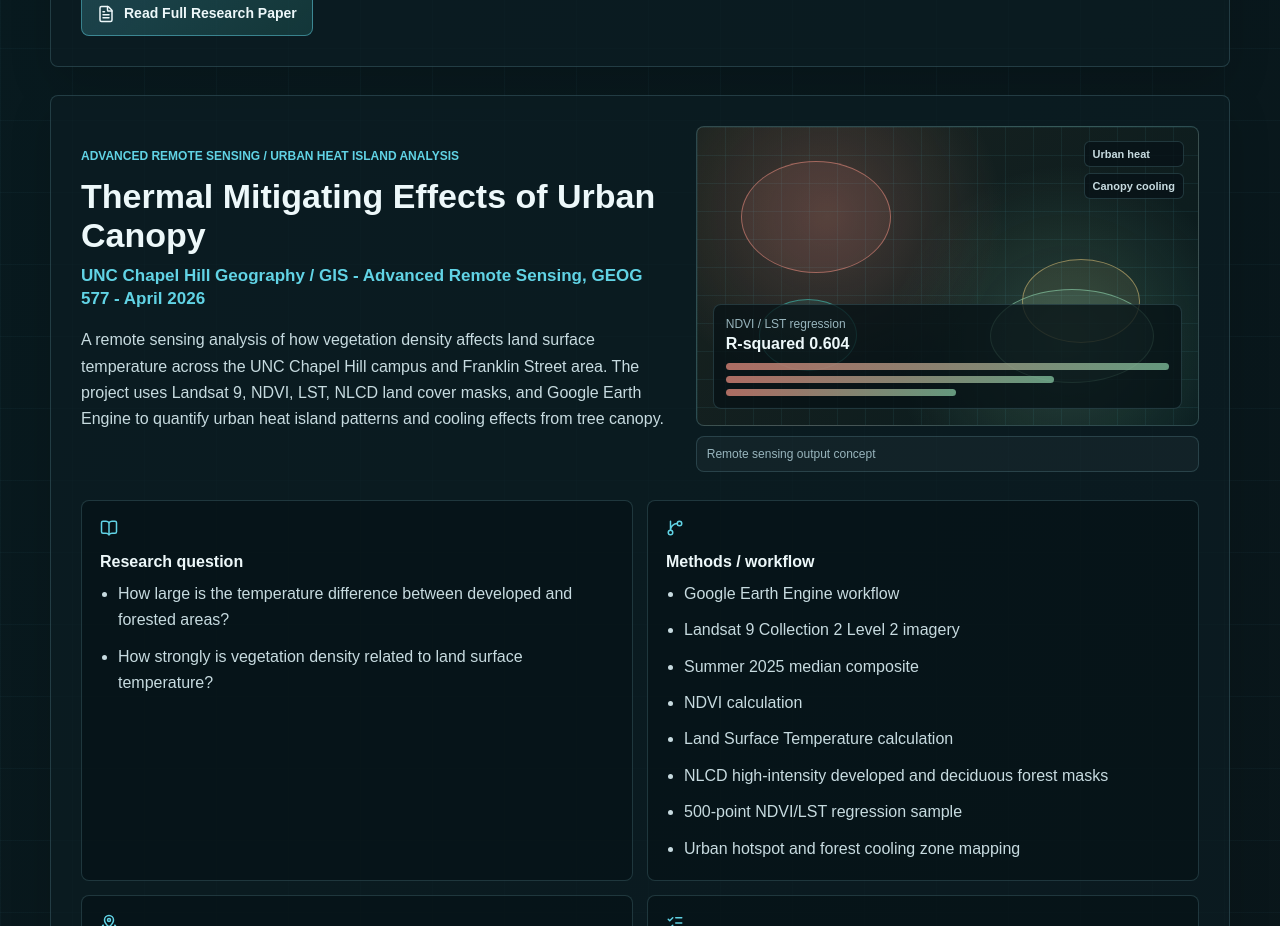
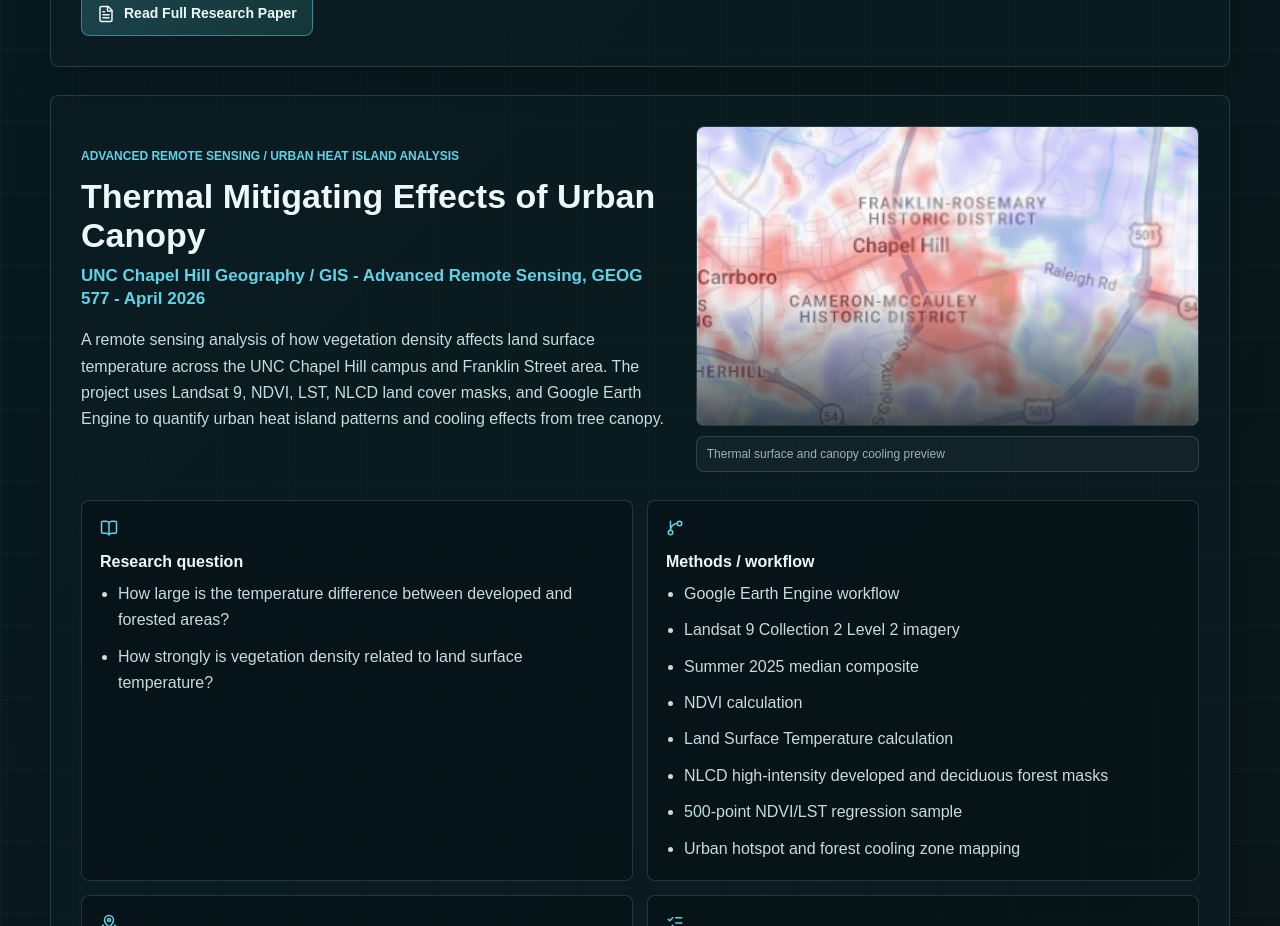
Before and after one commit to khoi9034/portfoliov2, a Next.js app: page /research in a window 1280 px wide. Shown: the part 2760-3686 px from the top of the page. Built offline with nearby package versions, Linux system fonts and the light colour scheme.

Commit message:
Add UNC research papers and links

```diff
--- a/src/data/research.ts
+++ b/src/data/research.ts
@@ -175,9 +175,10 @@ export const researchBriefs: ResearchBrief[] = [
       external: true
     },
     visual: {
-      kind: "thermal",
-      alt: "Prototype visual panel showing NDVI, land surface temperature, and urban canopy cooling signals",
-      label: "Remote sensing output concept"
+      kind: "image",
+      src: "/research/thumbnails/thermal-mitigating-effects-urban-canopy.png",
+      alt: "Thermal mitigation map preview showing Chapel Hill heat and canopy cooling patterns",
+      label: "Thermal surface and canopy cooling preview"
     }
   }
 ];
```
Also changed, not shown: public/research/thumbnails/thermal-mitigating-effects-urban-canopy.png (added).
